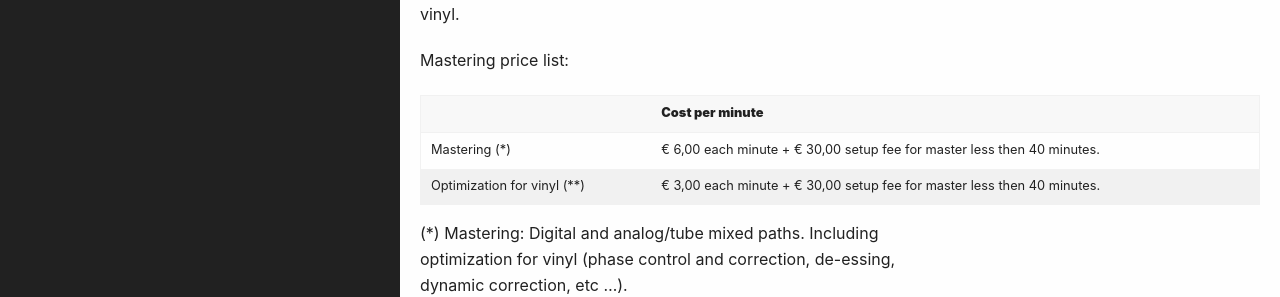
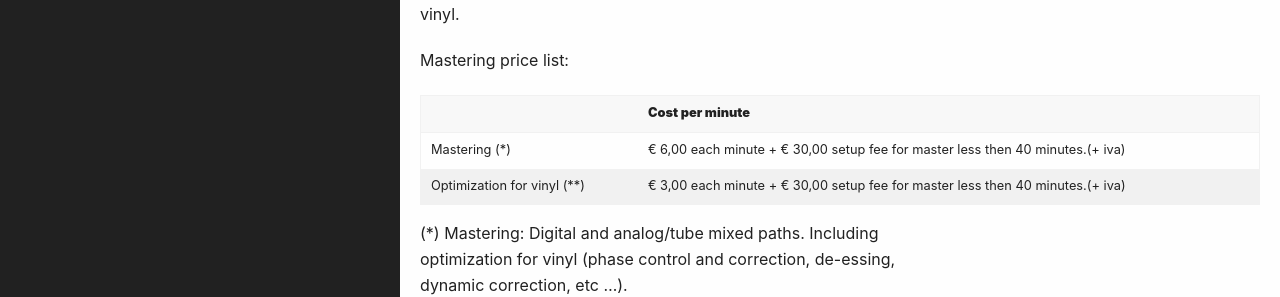
Before and after one commit to Vinilificio/vinilificio.com, a Jekyll site: the page built from en/mastering.md, in a window 1280 px wide and 1081 px high. Shown: the part 554-851 px from the top of the window. Built offline with Jekyll 4.4.1, drawn with Linux system fonts in a browser that asks for light colours; nearby versions of some CDN libraries; comment, search, counter and statistics services are not loaded.

Commit message:
Update mastering.md

```diff
--- a/en/mastering.md
+++ b/en/mastering.md
@@ -18,8 +18,8 @@ Mastering price list:
 
 |               | Cost per minute                                                         |
 | ------------- |:-----------------------------------------------------------------------:|
-| Mastering (*) | € 6,00 each minute + € 30,00 setup fee for master less then 40 minutes. |
-| Optimization for vinyl (**)      | € 3,00 each minute + € 30,00 setup fee for master less then 40 minutes. |
+| Mastering (*) | € 6,00 each minute + € 30,00 setup fee for master less then 40 minutes.(+ iva) |
+| Optimization for vinyl (**)      | € 3,00 each minute + € 30,00 setup fee for master less then 40 minutes.(+ iva) |
 
 
 (*) Mastering: Digital and analog/tube mixed paths. Including optimization for vinyl (phase control and correction, de-essing, dynamic correction, etc …).
```
